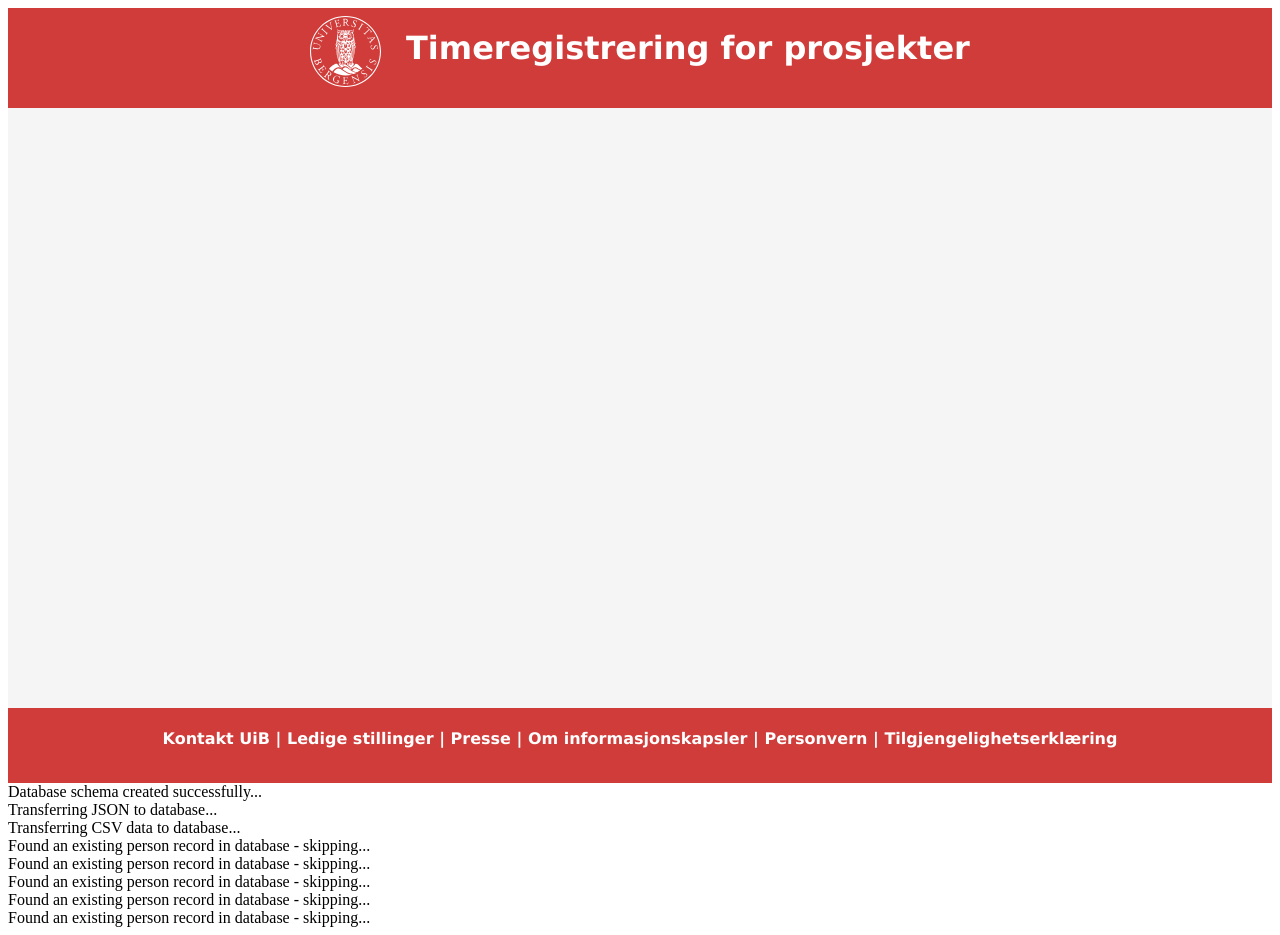
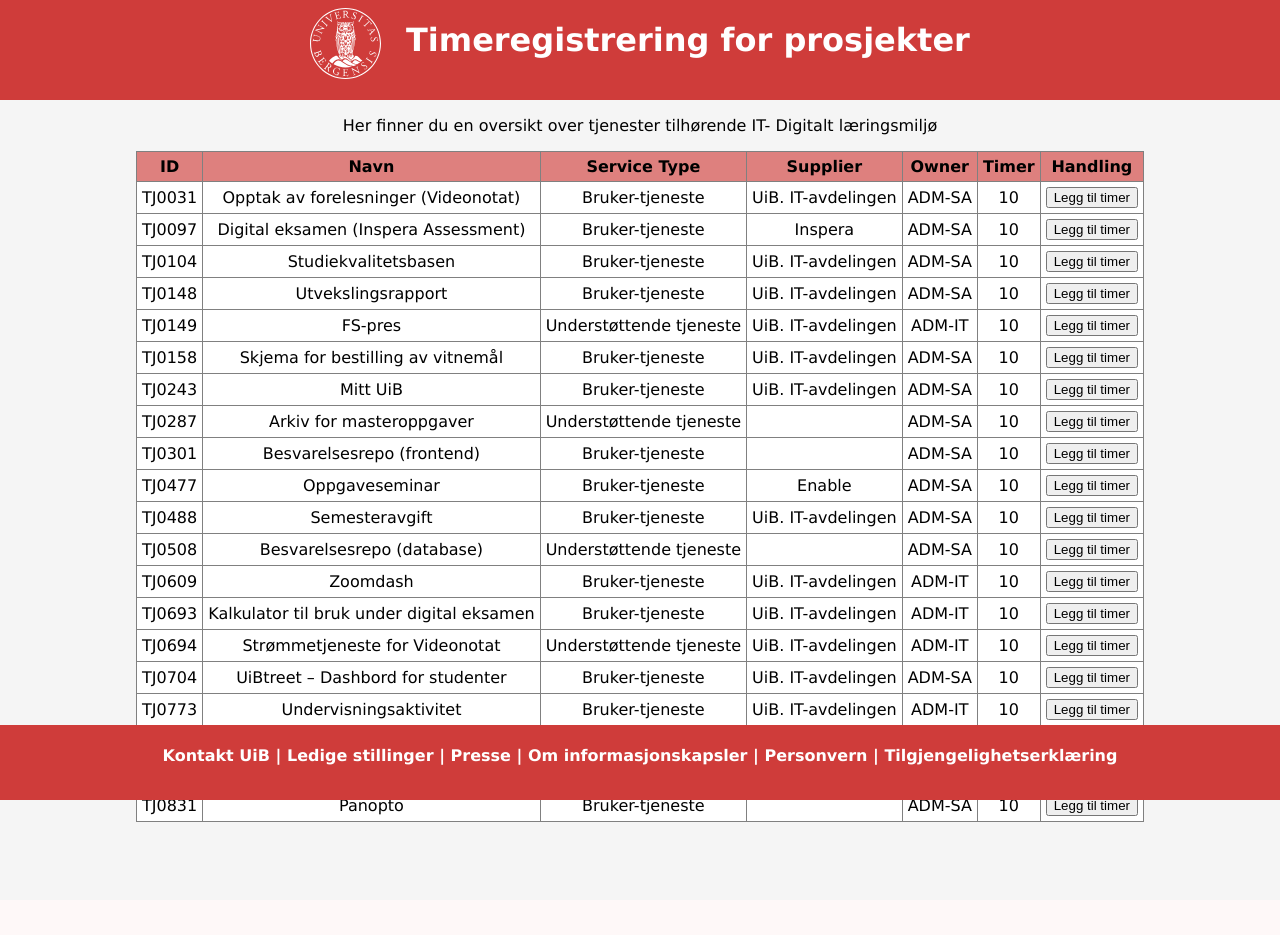
Before and after one commit to asi96/uib-timereg-case, a PHP site: page /App.php in a window 1280 px wide. After the commit the page ends 822 px from the top, so only its background shows below. Run offline with PHP 8.4, Linux system fonts and the light colour scheme; data comes from the database, SQL or seed files in the repository; both versions use the stored data as it was after the commit; data that the repository does not hold is empty.

Commit message:
Final design of webpage plus small fixes to displaying table data

```diff
--- a/source/App.php
+++ b/source/App.php
@@ -1,23 +1,57 @@
 <?php
-    echo file_get_contents("index.php");
 
-    main();
+    // Fetch the database file
+    $db = new PDO('sqlite:database.db');
 
-    function main() {
+    $jsondata = fetchFilteredServiceJSONData();
 
-        // Fetch the database file
-        $db = new PDO('sqlite:database.db');
+    updateDatabase($db, $jsondata);
 
-        /*
-        $statement = $db->query("SELECT * FROM Person");
+    $sql = "SELECT * FROM Tjeneste";
 
-        $data = $statement->fetchAll(PDO::FETCH_ASSOC);
-        */
+    $response = $db->query($sql);
 
-        $jsondata = fetchFilteredServiceJSONData();
+    // Build the website
+    echo file_get_contents("header.php");
+?>
+<!DOCTYPE html>
+<html>
+    <div class="body-container">
+    <div class="description-top">
+        <p>Her finner du en oversikt over tjenester tilhørende IT- Digitalt læringsmiljø</p>
+    </div>
+      <div class="table-container">
+        <table class="services-data-table">
+            <tr class="top-table-row">
+                <td class="top"> ID </td>
+                <td class="top"> Navn </td>
+                <td class="top"> Service Type </td>
+                <td class="top"> Supplier </td>
+                <td class="top"> Owner </td>
+                <td class="top"> Timer </td>
+                <td class="top"> Handling </td>
+            </tr>
+            <?php
+                $result = $response->fetchAll(PDO::FETCH_ASSOC);
 
-        updateDatabase($db, $jsondata);
-    }
+                foreach ($result as $row) {
+                    echo "<tr>
+                    <td>{$row['id']}</td>
+                    <td>{$row['name']}</td>
+                    <td>{$row['servicetype']}</td>
+                    <td>{$row['supplier']}</td>
+                    <td>{$row['owner']}</td>
+                    <td>10</td>
+                    <td><button type='button'>Legg til timer</button></td></tr>";
+                }
+            ?>
+        </table>
+      </div>
+</html>
+
+<?php
+
+    echo file_get_contents("footer.php");
 
     function fetchFilteredServiceJSONData() {
 
@@ -97,7 +131,7 @@
             $checkArbeidstid == TRUE;
         }
 
-        echo "Database schema created successfully... <br>";
+        echo "<script>console.log('Database schema created successfully...')</script>";
     }
 
     // Helper function to quickly check if table exists
@@ -119,7 +153,7 @@
     // Function that transfers the filtered JSON data to the database
     function transferJSONToDatabase($db, $jsondata) {
 
-        echo "Transferring JSON to database...<br>";
+        echo "<script>console.log('Transferring JSON to database...')</script>";
 
         foreach ($jsondata as $entry) {
 
@@ -129,7 +163,7 @@
 
             if($result) {
                 // Entry exists already, skipping
-                echo "Found an existing service record in database - skipping... <br>";
+                echo "<script>console.log('Found an existing service record in database - skipping...')</script>";
             } else {
 
             // create new entry
@@ -137,7 +171,7 @@
                     VALUES ({$entry['id_num']}, '{$entry['id']}', '{$entry['name']}', '{$entry['servicetype']}', '{$entry['supplier']}', '{$entry['owner']}')";
 
             if($db->query($sql)) {
-                echo "New service record created successfully in database! <br>";
+                echo "<script>console.log('New service record created successfully in database!')</script>";
             } else {
                 echo "Error: " . $sql . "<br>";
             }
@@ -148,7 +182,7 @@
     // Function that takes the CSV data and creates new records for them in the Person table
     function transferCSVToDataBase($db) {
 
-        echo "Transferring CSV data to database...<br>";
+        echo "<script>console.log('Transferring CSV data to database...')</script>";
         // Retrieve the file
         $csv = file('people.csv');
         $csv_data = [];
@@ -167,18 +201,29 @@
 
             if($result) {
                 // Entry exists already, skipping
-                echo "Found an existing person record in database - skipping... <br>";
+                echo "<script>console.log('Found an existing person record in database - skipping...')</script>";
             } else {
 
             $sql = "INSERT INTO Person (person_id, fornavn, etternavn, kjønn, email, alder)
                     VALUES ({$element[0]}, '{$element[1]}', '{$element[2]}', '{$element[3]}', '{$element[4]}', '{$element[5]}')";
 
             if($db->query($sql)) {
-                echo "New person record created successfully in database! <br>";
+                echo "<script>console.log('New person record created successfully in database!')</script>";
             } else {
                 echo "Error: " . $sql . "<br>";
             }
         }
     }
     }
+
+    function displayDatabaseDataAsTable($db) {
+
+        $sql = "SELECT * FROM Tjeneste";
+
+        if ( !( $response = $db->query($sql))) {
+            echo "<script>console.log('Error retrieving data from database into table')</script>";
+        } else {
+
+        }
+    }
 ?>
--- /dev/null
+++ b/source/footer.php
@@ -0,0 +1,7 @@
+<!DOCTYPE html>
+<html>
+  <footer>
+  <div class="footer-container">
+      <h4><a href="https://www.uib.no/">Kontakt UiB </a>|<a href="https://www.uib.no/"> Ledige stillinger </a>|<a href="https://www.uib.no/"> Presse </a>|<a href="https://www.uib.no/"> Om informasjonskapsler </a>|<a href="https://www.uib.no/"> Personvern </a>|<a href="https://www.uib.no/"> Tilgjengelighetserklæring</a></h4>
+  </footer>
+</html>
--- a/source/index.php
+++ b/source/header.php
@@ -15,12 +15,4 @@
         </div>
     </div>
   </header>
-  <body>
-    <div class="body-container"></div>
-  </body>
-  <footer>
-  <div class="footer-container">
-      <h4><a href="https://www.uib.no/">Kontakt UiB </a>|<a href="https://www.uib.no/"> Ledige stillinger </a>|<a href="https://www.uib.no/"> Presse </a>|<a href="https://www.uib.no/"> Om informasjonskapsler </a>|<a href="https://www.uib.no/"> Personvern </a>|<a href="https://www.uib.no/"> Tilgjengelighetserklæring</a></h4>
-  </footer>
-
 </html>
--- a/source/style.css
+++ b/source/style.css
@@ -23,9 +23,9 @@
 
 .body-container {
     width: 100%;
-    height: 600px;
     margin: auto;
     background-color: #f5f5f5;
+    min-height: 100%;
 }
 
 .footer-container {
@@ -49,3 +49,54 @@ a:hover {
     color: inherit;
     text-decoration: underline;
 }
+
+table {
+    border-collapse: collapse;
+    width: auto;
+    display: flex;
+    justify-content: center;
+    text-align: center;
+    font-family: "myriad-pro",Verdana,Tahoma,"DejaVu Sans",sans-serif;
+}
+
+th, td {
+    border: 1px solid gray;
+    padding: 5px;
+    background-color: white;
+}
+
+td.top {
+    background-color:#de807e;
+}
+
+.top-table-row {
+    padding: 20px;
+    font-weight: bold;
+}
+
+.description-top {
+    display: flex;
+    justify-content: center;
+    text-align: center;
+    font-family: "myriad-pro",Verdana,Tahoma,"DejaVu Sans",sans-serif;
+}
+
+html {
+    margin: 0px;
+    height: 100%;
+    width: 100%;
+ }
+
+ body {
+    margin: 0px;
+    min-height: 100%;
+    width: 100%;
+    background-color: #f5f5f5;
+ }
+
+ footer {
+    position: fixed;
+    left: 0;
+    bottom: 0;
+    width: 100%;
+ }
```
Also changed, not shown: source/database.db.
